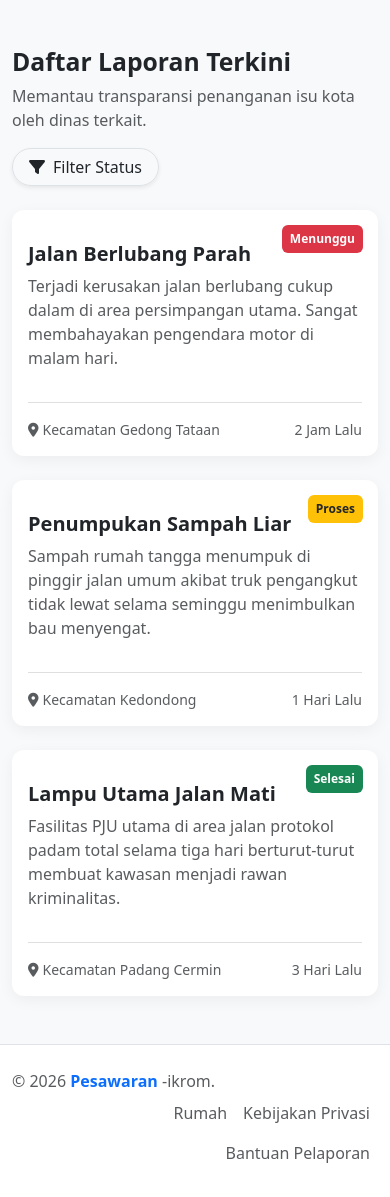
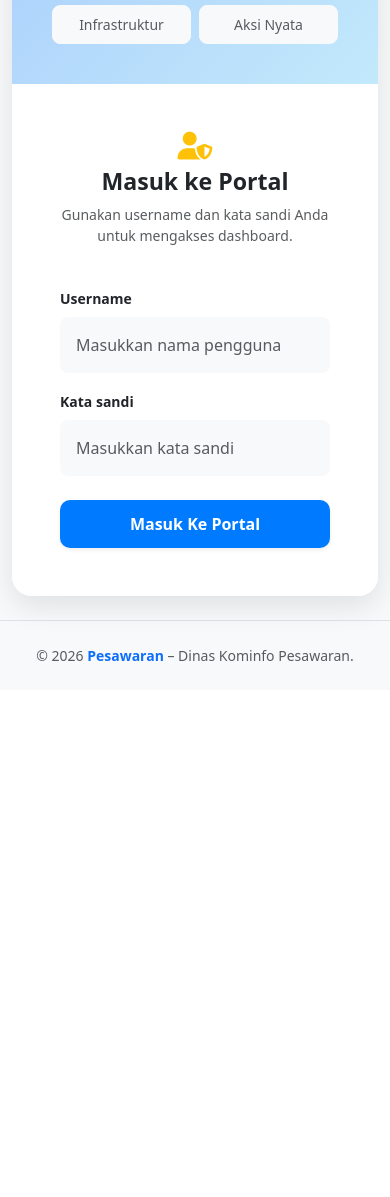
Before and after one commit to IET-Polinela/project-2026-ikromsafei, a Django app: page / in a window 390 px wide. Shown: the part 542-1739 px from the top of the page. After the commit the page ends 1203 px from the top, so only its background shows below. Run offline with Django 5.2, Linux system fonts and the light colour scheme.

Commit message:
Full rewrite login template to Pesawaran

```diff
--- a/server_smartcity/templates/backend_home.html
+++ b/server_smartcity/templates/backend_home.html
@@ -3,7 +3,7 @@
 <head>
     <meta charset="UTF-8">
     <meta name="viewport" content="width=device-width, initial-scale=1.0">
-    <title>Smart City Portal - Pesawaran</title>
+    <title>Masuk ke Portal - Pesawaran</title>
     <!-- Bootstrap CSS -->
     <link href="https://cdn.jsdelivr.net/npm/bootstrap@5.3.0/dist/css/bootstrap.min.css" rel="stylesheet">
     <!-- Font Awesome untuk Icon -->
@@ -12,32 +12,43 @@
         .navbar-custom {
             background-color: #0f2c59;
         }
-        .hero-section {
-            background: linear-gradient(rgba(15, 44, 89, 0.85), rgba(15, 44, 89, 0.85)), url('https://images.unsplash.com/photo-1517048676732-d65bc937f952?ixlib=rb-4.0.3') no-repeat center center;
-            background-size: cover;
-            color: white;
-            padding: 80px 0;
+        .login-container {
+            min-height: 80vh;
+            display: flex;
+            align-items: center;
+            justify-content: center;
         }
-        .card-custom {
+        .card-login {
             border: none;
-            border-radius: 12px;
-            box-shadow: 0 4px 15px rgba(0,0,0,0.05);
-            transition: transform 0.2s;
+            border-radius: 20px;
+            overflow: hidden;
+            box-shadow: 0 10px 30px rgba(0,0,0,0.1);
         }
-        .card-custom:hover {
-            transform: translateY(-5px);
+        .login-sidebar {
+            background: linear-gradient(135deg, #a1c4fd 0%, #c2e9fb 100%);
+            padding: 40px;
+            display: flex;
+            flex-direction: column;
+            justify-content: center;
         }
-        .status-badge {
-            position: absolute;
-            top: 15px;
-            right: 15px;
+        .btn-primary-custom {
+            background-color: #007bff;
+            border: none;
+            padding: 12px;
+            border-radius: 10px;
+            font-weight: bold;
+            transition: all 0.3s;
+        }
+        .btn-primary-custom:hover {
+            background-color: #0056b3;
+            transform: translateY(-2px);
         }
     </style>
 </head>
 <body class="bg-light">
 
     <!-- ============================================================================== -->
-    <!-- NAVBAR UTAMA (BAGIAN ATAS) -->
+    <!-- NAVBAR ATAS (SUDAH PESAWARAN) -->
     <!-- ============================================================================== -->
     <nav class="navbar navbar-expand-lg navbar-custom navbar-dark shadow-sm">
         <div class="container">
@@ -50,123 +61,78 @@
             </button>
             <div class="collapse navbar-collapse" id="navbarNav">
                 <ul class="navbar-nav ms-3 me-auto mb-2 mb-lg-0">
-                    <li class="nav-item"><a class="nav-link active" href="/">🏠 Rumah</a></li>
-                    <li class="nav-item"><a class="nav-link" href="#" data-bs-toggle="modal" data-bs-target="#modalTentang">ℹ️ Tentang</a></li>
-                    <li class="nav-item"><a class="nav-link" href="#" data-bs-toggle="modal" data-bs-target="#modalKontak">📞 Kontak</a></li>
+                    <li class="nav-item"><a class="nav-link" href="/">🏠 Rumah</a></li>
+                    <li class="nav-item"><a class="nav-link" href="#">ℹ️ Tentang</a></li>
+                    <li class="nav-item"><a class="nav-link" href="#">📞 Kontak</a></li>
                 </ul>
-                <div class="d-flex gap-2 align-items-center">
-                    <a href="#" class="btn btn-info text-dark fw-bold px-4 rounded-pill shadow-sm" data-bs-toggle="modal" data-bs-target="#modalRegister">Daftar</a>
-                    <a href="#" class="btn btn-outline-light px-4 rounded-pill" data-bs-toggle="modal" data-bs-target="#modalLogin">Masuk</a>
+                <div class="d-flex gap-2">
+                    <a href="#" class="btn btn-info text-dark fw-bold px-4 rounded-pill shadow-sm">Daftar</a>
                 </div>
             </div>
         </div>
     </nav>
 
     <!-- ============================================================================== -->
-    <!-- HERO SECTION -->
+    <!-- MAIN LOGIN CARD INTERFACE -->
     <!-- ============================================================================== -->
-    <header class="hero-section text-center">
-        <div class="container">
-            <h1 class="display-4 fw-bold mb-3">Layanan Pengaduan & Aspirasi Warga</h1>
-            <p class="lead mb-4">Laporkan masalah infrastruktur, kebersihan, keamanan, dan fasilitas umum di sekitar Anda secara real-time.</p>
-            <a href="#" class="btn btn-warning btn-lg fw-bold px-5 py-3 rounded-pill shadow" data-bs-toggle="modal" data-bs-target="#modalBuatLaporan"><i class="fa-solid fa-pen-to-square me-2"></i>Buat Laporan Sekarang</a>
-        </div>
-    </header>
+    <div class="container login-container my-4">
+        <div class="col-lg-10">
 
-    <!-- ============================================================================== -->
-    <!-- MAIN CONTENT (REKAP DATA) -->
-    <!-- ============================================================================== -->
-    <main class="container my-5">
-        <div class="row mb-4">
-            <div class="col-md-8">
-                <h2 class="fw-bold text-dark">Daftar Laporan Terkini</h2>
-                <p class="text-muted">Memantau transparansi penanganan isu kota oleh dinas terkait.</p>
+            <!-- Alert Notifikasi Django (Sesi Anda telah berakhir, dll) -->
+            <div class="alert alert-info alert-dismissible fade show mb-4 rounded-3 d-flex align-items-center" role="alert">
+                <i class="fa-solid fa-circle-info me-3"></i>
+                <div>Sesi Anda telah berakhir.</div>
+                <button type="button" class="btn-close" data-bs-dismiss="modal" aria-label="Close"></button>
             </div>
-            <div class="col-md-4 text-md-end align-self-center">
-                <button class="btn btn-white border shadow-sm rounded-pill px-3"><i class="fa-solid fa-filter me-2"></i>Filter Status</button>
-            </div>
-        </div>
 
-        <!-- Grid Isu Laporan -->
-        <div class="row g-4" id="laporan-container">
-            <!-- Contoh Card Laporan 1 -->
-            <div class="col-md-4">
-                <div class="card card-custom h-100 position-relative">
-                    <span class="badge bg-danger status-badge p-2">Menunggu</span>
-                    <div class="card-body d-flex flex-column">
-                        <h5 class="card-title fw-bold text-dark mt-3">Jalan Berlubang Parah</h5>
-                        <p class="card-text text-muted flex-grow-1">Terjadi kerusakan jalan berlubang cukup dalam di area persimpangan utama. Sangat membahayakan pengendara motor di malam hari.</p>
-                        <hr class="text-black-50">
-                        <div class="d-flex justify-content-between align-items-center text-muted small">
-                            <span><i class="fa-solid fa-map-marker-alt me-1"></i>Kecamatan Gedong Tataan</span>
-                            <span>2 Jam Lalu</span>
+            <div class="card card-login">
+                <div class="row g-0">
+                    <!-- Sisi Kiri (Informasi/Visual) -->
+                    <div class="col-md-5 login-sidebar text-dark">
+                        <div class="mb-4">
+                            <i class="fa-solid fa-chart-pie text-primary display-4"></i>
+                        </div>
+                        <h2 class="fw-bold mb-3">Suara Anda ,<br>Perubahan Nyata</h2>
+                        <p class="text-muted lead" style="font-size: 1rem;">Laporkan masalah infrastruktur di sekitar Anda, dan biarkan sistem memproses penanganan secara transparan.</p>
+                        <div class="row g-2 mt-4">
+                            <div class="col-6"><span class="btn btn-light w-100 btn-sm text-muted rounded-3 py-2">Aduan Cepat</span></div>
+                            <div class="col-6"><span class="btn btn-light w-100 btn-sm text-muted rounded-3 py-2">Status Pantau</span></div>
+                            <div class="col-6"><span class="btn btn-light w-100 btn-sm text-muted rounded-3 py-2">Infrastruktur</span></div>
+                            <div class="col-6"><span class="btn btn-light w-100 btn-sm text-muted rounded-3 py-2">Aksi Nyata</span></div>
                         </div>
                     </div>
-                </div>
-            </div>
 
-            <!-- Contoh Card Laporan 2 -->
-            <div class="col-md-4">
-                <div class="card card-custom h-100 position-relative">
-                    <span class="badge bg-warning text-dark status-badge p-2">Proses</span>
-                    <div class="card-body d-flex flex-column">
-                        <h5 class="card-title fw-bold text-dark mt-3">Penumpukan Sampah Liar</h5>
-                        <p class="card-text text-muted flex-grow-1">Sampah rumah tangga menumpuk di pinggir jalan umum akibat truk pengangkut tidak lewat selama seminggu menimbulkan bau menyengat.</p>
-                        <hr class="text-black-50">
-                        <div class="d-flex justify-content-between align-items-center text-muted small">
-                            <span><i class="fa-solid fa-map-marker-alt me-1"></i>Kecamatan Kedondong</span>
-                            <span>1 Hari Lalu</span>
+                    <!-- Sisi Kanan (Form Input Login) -->
+                    <div class="col-md-7 p-5 bg-white d-flex flex-column justify-content-center">
+                        <div class="text-center mb-4">
+                            <i class="fa-solid fa-user-shield text-warning display-6 mb-2"></i>
+                            <h3 class="fw-bold text-dark">Masuk ke Portal</h3>
+                            <p class="text-muted small">Gunakan username dan kata sandi Anda untuk mengakses dashboard.</p>
                         </div>
+
+                        <form>
+                            <div class="mb-3">
+                                <label class="form-label text-dark small fw-bold">Username</label>
+                                <input type="text" class="form-forward form-control bg-light p-3 border-0 rounded-3" placeholder="Masukkan nama pengguna">
+                            </div>
+                            <div class="mb-4">
+                                <label class="form-label text-dark small fw-bold">Kata sandi</label>
+                                <input type="password" class="form-forward form-control bg-light p-3 border-0 rounded-3" placeholder="Masukkan kata sandi">
+                            </div>
+                            <button type="submit" class="btn btn-primary btn-primary-custom w-100 text-white shadow-sm">Masuk Ke Portal</button>
+                        </form>
                     </div>
-                </div>
-            </div>
-
-            <!-- Contoh Card Laporan 3 -->
-            <div class="col-md-4">
-                <div class="card card-custom h-100 position-relative">
-                    <span class="badge bg-success status-badge p-2">Selesai</span>
-                    <div class="card-body d-flex flex-column">
-                        <h5 class="card-title fw-bold text-dark mt-3">Lampu Utama Jalan Mati</h5>
-                        <p class="card-text text-muted flex-grow-1">Fasilitas PJU utama di area jalan protokol padam total selama tiga hari berturut-turut membuat kawasan menjadi rawan kriminalitas.</p>
-                        <hr class="text-black-50">
-                        <div class="d-flex justify-content-between align-items-center text-muted small">
-                            <span><i class="fa-solid fa-map-marker-alt me-1"></i>Kecamatan Padang Cermin</span>
-                            <span>3 Hari Lalu</span>
-                        </div>
-                    </div>
-                </div>
-            </div>
-        </div>
-    </main>
-
-    <!-- ============================================================================== -->
-    <!-- DUMMY MODALS (Daftar, Masuk, Tentang, Kontak) -->
-    <!-- ============================================================================== -->
-    <div class="modal fade" id="modalTentang" tabindex="-1" aria-hidden="true">
-        <div class="modal-dialog">
-            <div class="modal-content">
-                <div class="modal-header">
-                    <h5 class="modal-title fw-bold">Tentang Aplikasi</h5>
-                    <button type="button" class="btn-close" data-bs-dismiss="modal" aria-label="Close"></button>
-                </div>
-                <div class="modal-body">
-                    Smart City Citizen Portal adalah aplikasi pelaporan berbasis open-source untuk mendukung transparansi birokrasi perkotaan modern yang inklusif.
                 </div>
             </div>
         </div>
     </div>
 
     <!-- ============================================================================== -->
-    <!-- FOOTER (BAGIAN BAWAH) -->
+    <!-- FOOTER BAWAH (SUDAH KOMINFO PESAWARAN) -->
     <!-- ============================================================================== -->
-    <footer class="py-4 mt-5 border-top bg-white">
-        <div class="container d-flex flex-wrap justify-content-between align-items-center">
-            <p class="col-md-6 mb-0 text-muted">&copy; 2026 <strong class="text-primary">Pesawaran</strong> -ikrom.</p>
-            <ul class="nav col-md-6 justify-content-end">
-                <li class="nav-item"><a href="/" class="nav-link px-2 text-muted">Rumah</a></li>
-                <li class="nav-item"><a href="#" class="nav-link px-2 text-muted">Kebijakan Privasi</a></li>
-                <li class="nav-item"><a href="#" class="nav-link px-2 text-muted">Bantuan Pelaporan</a></li>
-            </ul>
+    <footer class="text-center py-4 bg-light border-top mt-auto">
+        <div class="container">
+            <p class="mb-0 text-muted small">&copy; 2026 <span class="text-primary fw-bold">Pesawaran</span> – Dinas Kominfo Pesawaran.</p>
         </div>
     </footer>
 
```
